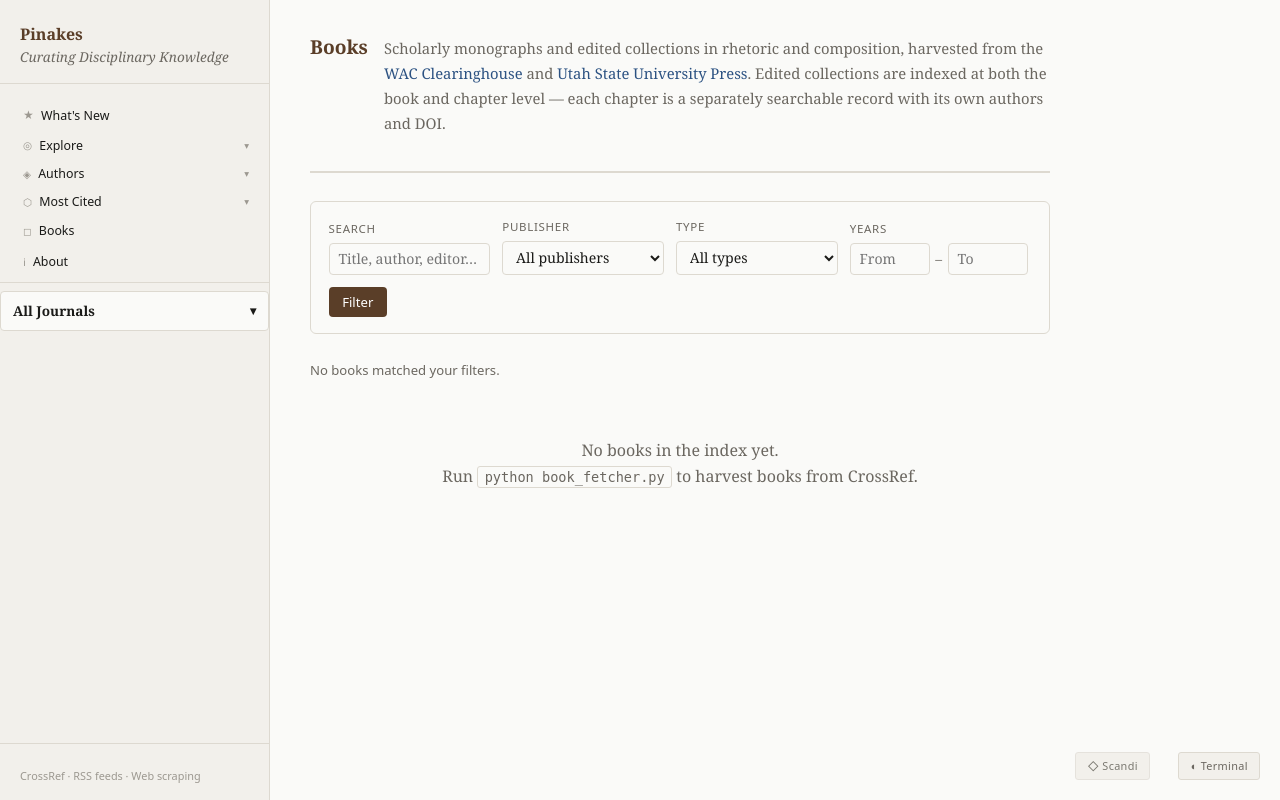
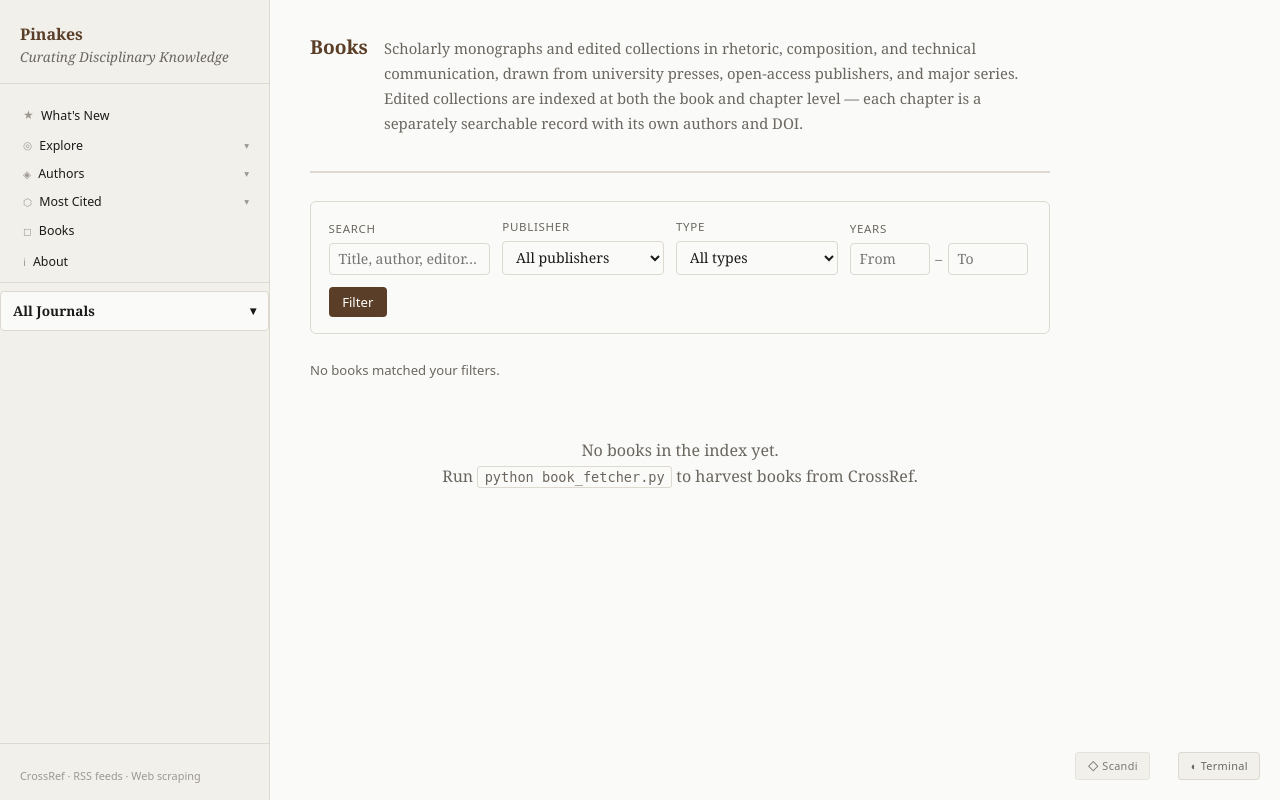
Before and after one commit to justalewis/Rhet-Comp-Index, a Flask app: page /books in a window 1280 px wide. Run offline with Flask 3, Linux system fonts and the light colour scheme; tables that the repository leaves empty hold one stand-in row (values such as "Sample post").

Commit message:
Update Books page intro copy to reflect expanded publisher coverage
Co-Authored-By: Claude Sonnet 4.6 <noreply@anthropic.com>

```diff
--- a/templates/books.html
+++ b/templates/books.html
@@ -160,11 +160,10 @@
     <div class="content-header">
       <h2 class="content-title">Books</h2>
       <p class="page-intro">
-        Scholarly monographs and edited collections in rhetoric and composition, harvested from the
-        <a href="https://wac.colostate.edu/books/" target="_blank" rel="noopener">WAC Clearinghouse</a>
-        and <a href="https://upcolorado.com/utah-state-university-press" target="_blank" rel="noopener">Utah State University Press</a>.
-        Edited collections are indexed at both the book and chapter level — each chapter is a
-        separately searchable record with its own authors and DOI.
+        Scholarly monographs and edited collections in rhetoric, composition, and technical communication,
+        drawn from university presses, open-access publishers, and major series. Edited collections are
+        indexed at both the book and chapter level — each chapter is a separately searchable record
+        with its own authors and DOI.
       </p>
     </div>
 
```
